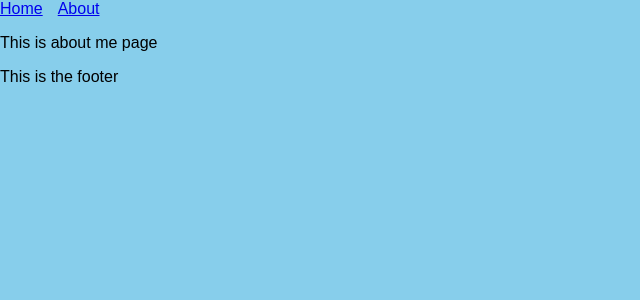
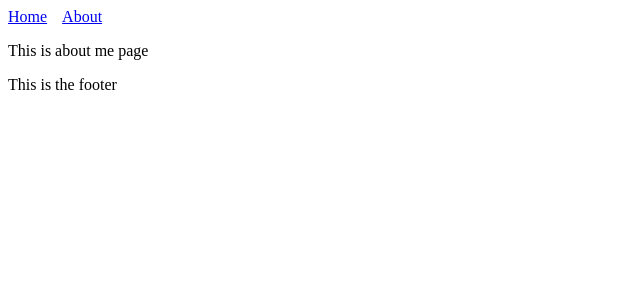
Before and after one commit to sumentse/next-starter, a Next.js app: page /about in a window 1280 px wide. Shown: the top 300 px of the page, without its empty margins (0-640 px from the left). Built offline with nearby package versions, Linux system fonts and the light colour scheme.

Commit message:
feat: added google api and scss functionality

```diff
--- a/components/Layout.js
+++ b/components/Layout.js
@@ -1,4 +1,4 @@
-import "../static/index.scss";
+import "../scss/index.scss";
 import Footer from './Footer';
 import Header from './Header';
 
--- a/next.config.js
+++ b/next.config.js
@@ -1,3 +1,15 @@
-const withSass = require('@zeit/next-sass')
+const withSass = require("@zeit/next-sass");
+const withCss = require("@zeit/next-css");
 
-module.exports = withSass();
+module.exports = withCss(
+  withSass({
+    target: "serverless",
+    env: {
+      API: {
+        googleSheet: ""
+      },
+      sheetID: "",
+      brandName: ""
+    }
+  })
+);
--- /dev/null
+++ b/now.json
@@ -0,0 +1,4 @@
+{
+    "version": 2,
+    "builds": [{ "src": "package.json", "use": "@now/next" }]
+  }
--- a/package.json
+++ b/package.json
@@ -9,7 +9,9 @@
     "start": "NODE_ENV=production node server.js"
   },
   "dependencies": {
+    "@zeit/next-css": "^1.0.1",
     "@zeit/next-sass": "^1.0.1",
+    "classnames": "^2.2.6",
     "express": "^4.16.4",
     "isomorphic-unfetch": "^3.0.0",
     "next": "^8.1.0",
--- a/pages/index.js
+++ b/pages/index.js
@@ -29,6 +29,4 @@ Index.getInitialProps = async function() {
   };
 };
 
-
-// NOTE: avoid HOC for Layout because getInitialProps wont work
 export default Index;
--- /dev/null
+++ b/scss/_mixins.scss
@@ -0,0 +1,47 @@
+@mixin for-phone-only {
+    @media (max-width: 599px) {
+      @content;
+    }
+  }
+
+  @mixin for-tablet-portrait-up {
+    @media (min-width: 600px) {
+      @content;
+    }
+  }
+
+  @mixin for-tablet-landscape-up {
+    @media (min-width: 900px) {
+      @content;
+    }
+  }
+
+  @mixin for-desktop-up {
+    @media (min-width: 1200px) {
+      @content;
+    }
+  }
+
+  @mixin for-big-desktop-up {
+    @media (min-width: 1800px) {
+      @content;
+    }
+  }
+
+  @mixin between($min, $max) {
+    @media (min-width: $min) and (max-width: $max) {
+      @content;
+    }
+  }
+
+  @mixin greater-than($min) {
+    @media (min-width: $min) {
+      @content;
+    }
+  }
+
+  @mixin less-than($max) {
+    @media (max-width: $max) {
+      @content;
+    }
+  }
--- /dev/null
+++ b/scss/index.scss
@@ -0,0 +1,4 @@
+@import "./mixins.scss";
+
+// Import custom styles
+@import "./global.scss";
```
Also changed, not shown: utils/googleSheets.utils.js (added, +41 -0 lines), scss/_global.scss (added).
